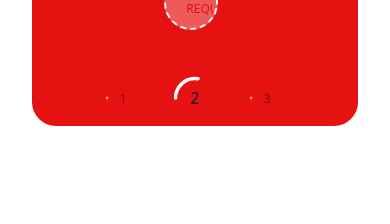
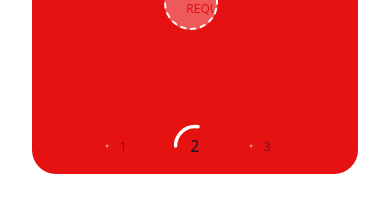
Before and after one commit to slmbngl/my-sento, a Vue app: page / in a window 390 px wide. Shown: the part 986-1210 px from the top of the page. Built offline with nearby package versions, Linux system fonts and the light colour scheme.

Commit message:
Responsive part: progress between slider

```diff
--- a/src/components/ProgressSlider.vue
+++ b/src/components/ProgressSlider.vue
@@ -1,12 +1,12 @@
 <template>
-  <div class="relative overflow-hidden" style="height: 110vh;">
+  <div class="relative overflow-hidden h-screen" >
     <template v-for="(item, index) in items" :key="index">
       <TransitionRoot :show="active === index" enter="transition ease-out duration-300 transform"
         enterFrom="translate-x-full" enterTo="translate-x-0" leave="transition ease-in duration-300 transform absolute"
         leaveFrom="translate-x-0" leaveTo="-translate-x-full" @before-enter="heightFix()" class="absolute inset-0">
         <div class="relative bg-sento rounded-3xl mx-8 px-14">
           <div class="flex flex-col lg:flex-row text-white z-0 lg:text-left text-center">
-            <div class="w-full lg:w-3/5 mt-0 mb-0 xl:mt-40 xl:mb-20">
+            <div class="w-full lg:w-3/5 mt-0 mb-0 pb-20 xl:pb-0 xl:mt-40 xl:mb-20">
               <p class="text-6xl md:text-7xl font-semibold py-3">{{ item.letter }}</p>
               <p class="hidden md:block text-xl font-normal py-3">{{ item.letter2 }}</p>
               <button class="mixed-button">
@@ -23,7 +23,7 @@
             </div>
           </div>
 
-          <div class="mx-auto mt-8 flex justify-center space-x-4 z-10 bg-sento mt-0">
+          <div class="mx-auto flex justify-center space-x-4 z-10 bg-sento mt-0">
             <template v-for="(item, index) in items" :key="index">
               <button v-if="getPositionClass(index) !== 'inactive'"
                 class="group relative rounded p-2 focus:outline-none focus-visible:ring focus-visible:ring-indigo-300"
--- a/src/views/HomeView.vue
+++ b/src/views/HomeView.vue
@@ -6,7 +6,7 @@
     <main>
       <section class="relative bg-white z-10">
         <Progress />
-        <div class="flex md:mt-0 lg:mt-20 pl-20 pb-5">
+        <div class="flex mt-0 xl:mt-20 pl-20 pb-5">
           <div class="w-3/4 mr-0 md:mr-20">
             <p class="text-7xl md:text-9xl font-extrabold text-left text-black font-qubi">Faydaları.</p>
             <p class="text-xl font-normal text-left text-black font-qubi">Çalışanın, zihnini meşgul eden kişisel
@@ -17,7 +17,7 @@
               verimliliği ve kârlılığı artırmak için kurumlara ve yöneticilere yardımcı oluyor..</p>
           </div>
           <div class="w-1/4 mt-0 lg:mt-10">
-            <div class="hidden lg:block">
+            <div class="hidden lg:block mb-0">
               <Slider />
             </div>
           </div>
```
